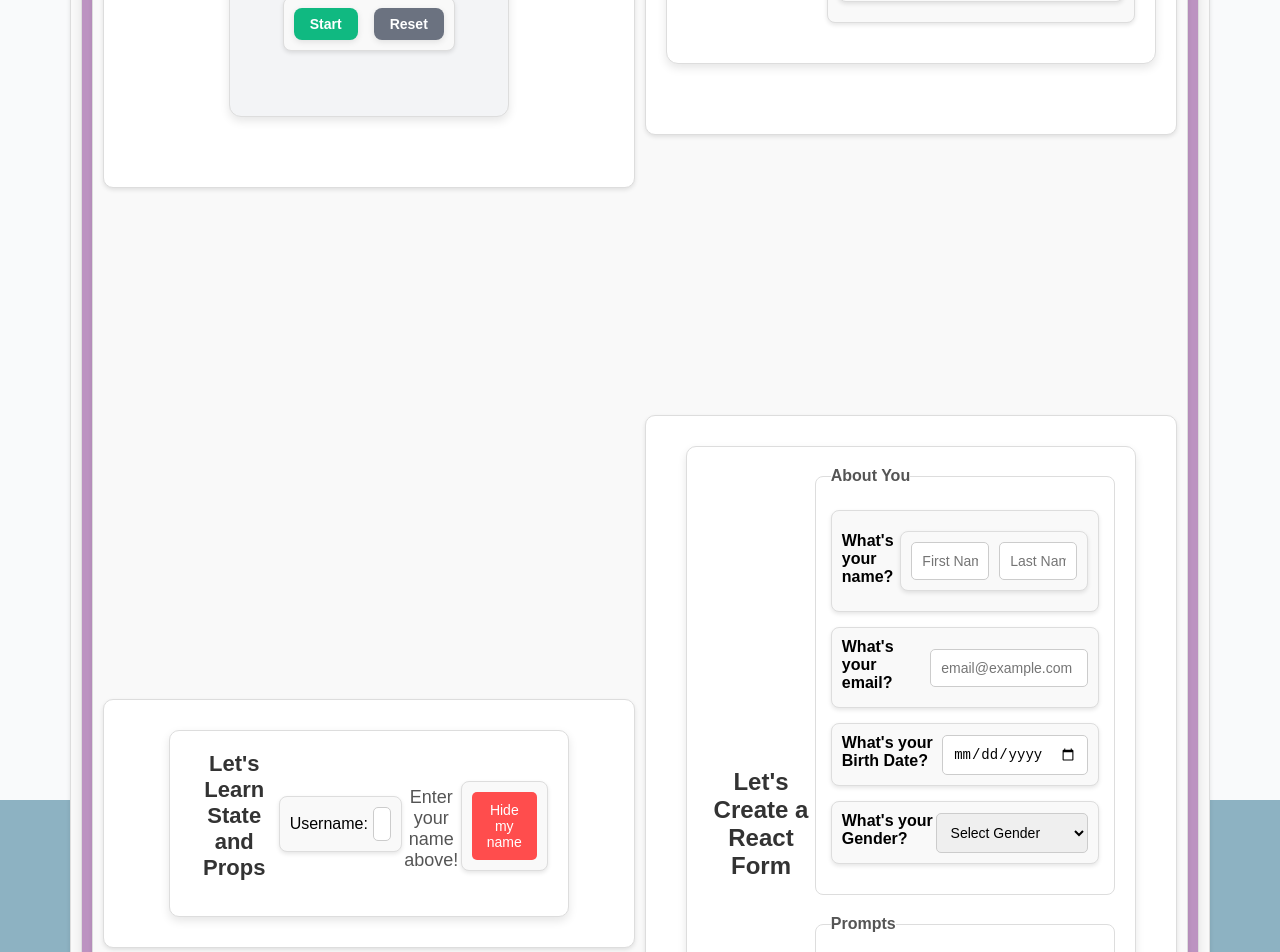
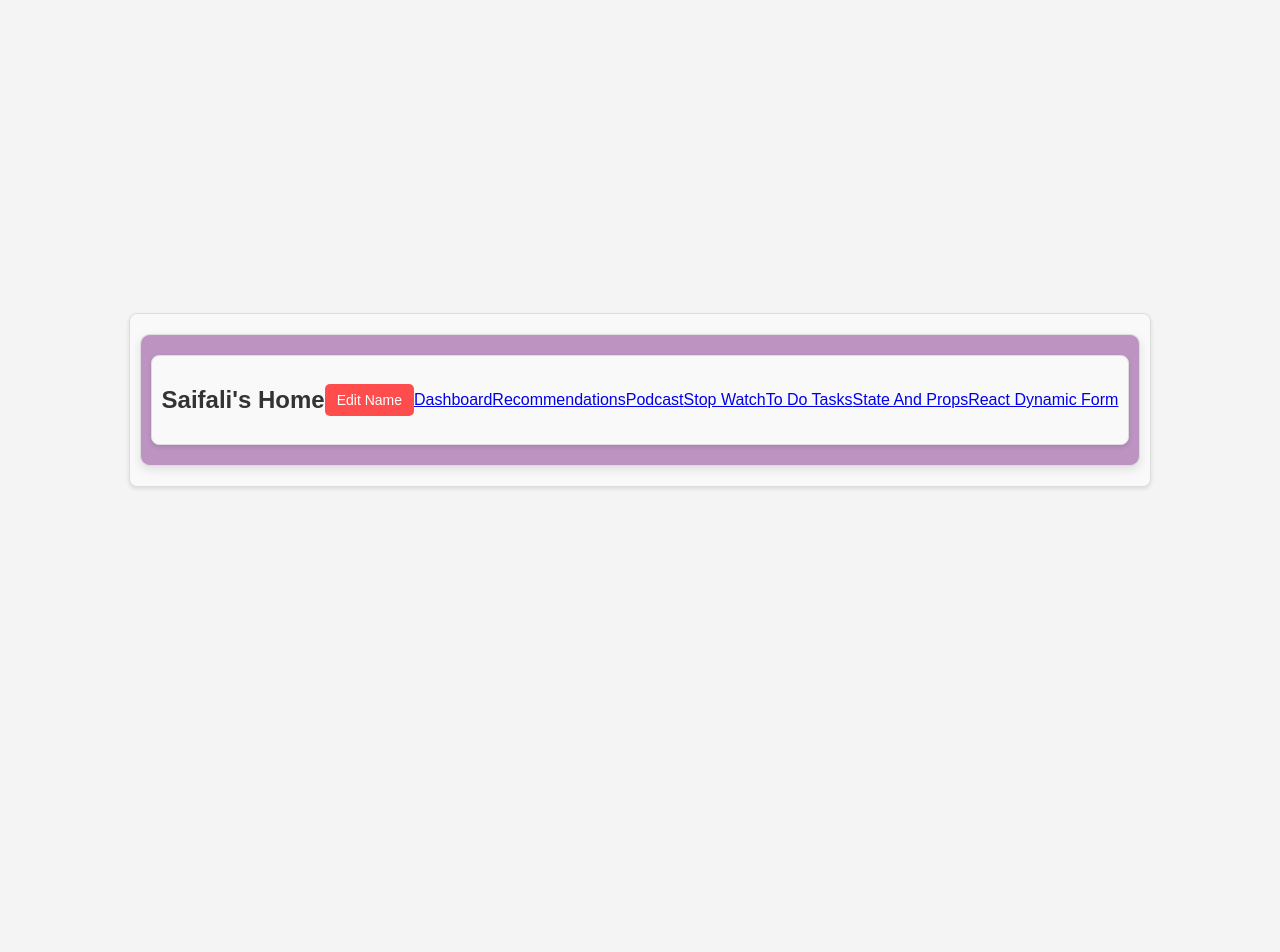
Before and after one commit to sakshipatel29/React-Mini-Projects, a React (Create React App) app in the folder projects/: page / in a window 1280 px wide. Shown: the top 952 px of the page. After the commit the page ends 800 px from the top, so only its background shows below. Built offline with nearby package versions, Linux system fonts and the light colour scheme.

Commit message:
Used UseContext hook for having User Name on selected Pages.

```diff
--- a/projects/package.json
+++ b/projects/package.json
@@ -11,6 +11,7 @@
     "postcss": "^8.5.1",
     "react": "^18.3.1",
     "react-dom": "^18.3.1",
+    "react-router-dom": "^7.1.5",
     "react-scripts": "^5.0.1",
     "web-vitals": "^4.2.4"
   },
--- a/projects/src/App.css
+++ b/projects/src/App.css
@@ -1,21 +1,3 @@
-/* Global Styles */
-* {
-  margin: 0;
-  padding: 0;
-  box-sizing: border-box;
-}
-
-body, html {
-  height: 100%;
-  width: 100%;
-  font-family: 'Arial', sans-serif;
-  background-color: #8db2c2;
-  display: flex;
-  justify-content: center;
-  align-items: center;
-}
-
-/* App Container */
 .app {
   display: flex;
   justify-content: center;
--- a/projects/src/App.js
+++ b/projects/src/App.js
@@ -1,26 +1,38 @@
 import './App.css';
-import ReactForm from './components/ReactForm';
-import StateAndProp from './components/StateAndProp';
+// import ReactForm from './components/ReactForm';
+// import StateAndProp from './components/StateAndProp';
+// import StopWatch from './components/StopWatch';
+// import ToDoTasks from './components/ToDoTasks';
+import { BrowserRouter, Routes, Route } from 'react-router-dom';
+import Dashboard from './components/Dashboard';
+import Recommendations from './components/Recommendations';
+import Podcast from './components/Podcast';
+import { UserContext } from './contexts/UserContext';
+import {Home} from './components/Home';
 import StopWatch from './components/StopWatch';
 import ToDoTasks from './components/ToDoTasks';
+import StateAndProp from './components/StateAndProp';
+import ReactForm from './components/ReactForm';
+import { useState } from 'react';
 
 function App() {
+  const [user, setUser] = useState("Saifali")
   return (
     <div className="app">
-      <div className="grid-container">
-        <div className="component-card">
-          <StopWatch />
-        </div>
-        <div className="component-card">
-          <ToDoTasks />
-        </div>
-        <div className="component-card">
-          <StateAndProp />
-        </div>
-        <div className="component-card">
-          <ReactForm />
-        </div>
-      </div>
+        <BrowserRouter>
+        <UserContext.Provider value={[user, setUser]}>
+          <Routes>
+            <Route path='/' element={<Home />} />
+            <Route path='/dashboard' element={<Dashboard />} />
+            <Route path='/recommendations' element={<Recommendations />} />
+            <Route path='/podcast' element={<Podcast />} />
+            <Route path='/stopwatch' element={<StopWatch />} />
+            <Route path='/todotask' element={<ToDoTasks />} />
+            <Route path='/stateandprops' element={<StateAndProp />} />
+            <Route path='/reactform' element={<ReactForm />} />
+          </Routes>
+          </UserContext.Provider>
+        </BrowserRouter>
     </div>
   );
 }
--- a/projects/src/components/CSS/StateAndProp.css
+++ b/projects/src/components/CSS/StateAndProp.css
@@ -7,7 +7,7 @@ body {
     display: flex;
     justify-content: center;
     align-items: center;
-    height: 100vh;
+    height: 1000vh;
 }
 
 /* Main container */
@@ -16,7 +16,7 @@ body {
     padding: 20px;
     border-radius: 10px;
     box-shadow: 0 4px 10px rgba(0, 0, 0, 0.1);
-    max-width: 400px;
+    max-width: 1400px;
     width: 100%;
     text-align: center;
 }
--- /dev/null
+++ b/projects/src/components/Dashboard.js
@@ -0,0 +1,11 @@
+import React, { useContext } from 'react'
+import { UserContext } from '../contexts/UserContext'
+
+const Dashboard = () => {
+  const user = useContext(UserContext);
+  return (
+    <div>Hello! {user}!! How are you doing??? </div>
+  )
+}
+
+export default Dashboard;
--- /dev/null
+++ b/projects/src/components/Home.js
@@ -0,0 +1,23 @@
+import React, { useContext } from 'react';
+import { UserContext } from '../contexts/UserContext';
+import { Link } from 'react-router-dom';
+
+
+export const Home = () => {
+    const [user, setUser] = useContext(UserContext);
+    return (
+        <div>
+        <h2>{user}'s Home</h2>
+        <button onClick={() => setUser("Somu")}>Edit Name</button>
+        <Link to="/dashboard">Dashboard</Link>
+        <Link to="/recommendations">Recommendations</Link>
+        <Link to="/podcast">Podcast</Link>
+        <Link to="/stopwatch">Stop Watch</Link>
+        <Link to="/todotask">To Do Tasks</Link>
+        <Link to="/stateandprops">State And Props</Link>
+        <Link to="/reactform">React Dynamic Form</Link>
+        </div>
+    )
+}
+
+export default Home;
--- /dev/null
+++ b/projects/src/components/Podcast.js
@@ -0,0 +1,11 @@
+import React, { useContext } from 'react'
+import { UserContext } from '../contexts/UserContext'
+
+const Podcast = () => {
+  const user = useContext(UserContext);
+  return (
+    <div>Podcast for You!!! {user}</div>
+  )
+}
+
+export default Podcast
--- /dev/null
+++ b/projects/src/components/Recommendations.js
@@ -0,0 +1,12 @@
+import {React, useContext} from 'react';
+import { UserContext } from '../contexts/UserContext';
+
+
+const Recommendations = () => {
+  const user = useContext(UserContext);
+  return (
+    <div>Recommendations for {user}</div>
+  )
+}
+
+export default Recommendations
--- a/projects/src/components/StateAndProp.js
+++ b/projects/src/components/StateAndProp.js
@@ -2,7 +2,7 @@ import React, { useState } from 'react';
 import OnChange from './OnChange';
 import './CSS/StateAndProp.css';//  // Import the CSS file
 
-const StateAndProp = () => {
+export const StateAndProp = () => {
     const [username, setUsername] = useState("");
 
     const setName = (e) => {
--- a/projects/src/components/StopWatch.js
+++ b/projects/src/components/StopWatch.js
@@ -1,6 +1,6 @@
 import React, { useEffect, useState } from 'react';
 import './CSS/StopWatch.css';
-const StopWatch = () => {
+export const StopWatch = () => {
     const [time, setTime] = useState(0);
     const [running, setRunning] = useState(false);
 
--- a/projects/src/components/ToDoTasks.js
+++ b/projects/src/components/ToDoTasks.js
@@ -3,7 +3,7 @@ import InputForTask from './InputForTask';
 import BoardForTask from './BoardForTask';
 import './CSS/ToDoTasks.css'; // Import the CSS file
 
-const ToDoTasks = () => {
+export const ToDoTasks = () => {
     const [taskList, setTaskList] = useState([]); // Initialize as an empty array
 
     console.log(taskList);
--- /dev/null
+++ b/projects/src/contexts/UserContext.js
@@ -0,0 +1,3 @@
+import { createContext } from 'react';
+
+export const UserContext = createContext(null);
```
Also changed, not shown: 1 other file (tests, documents, lock files or other folders).
